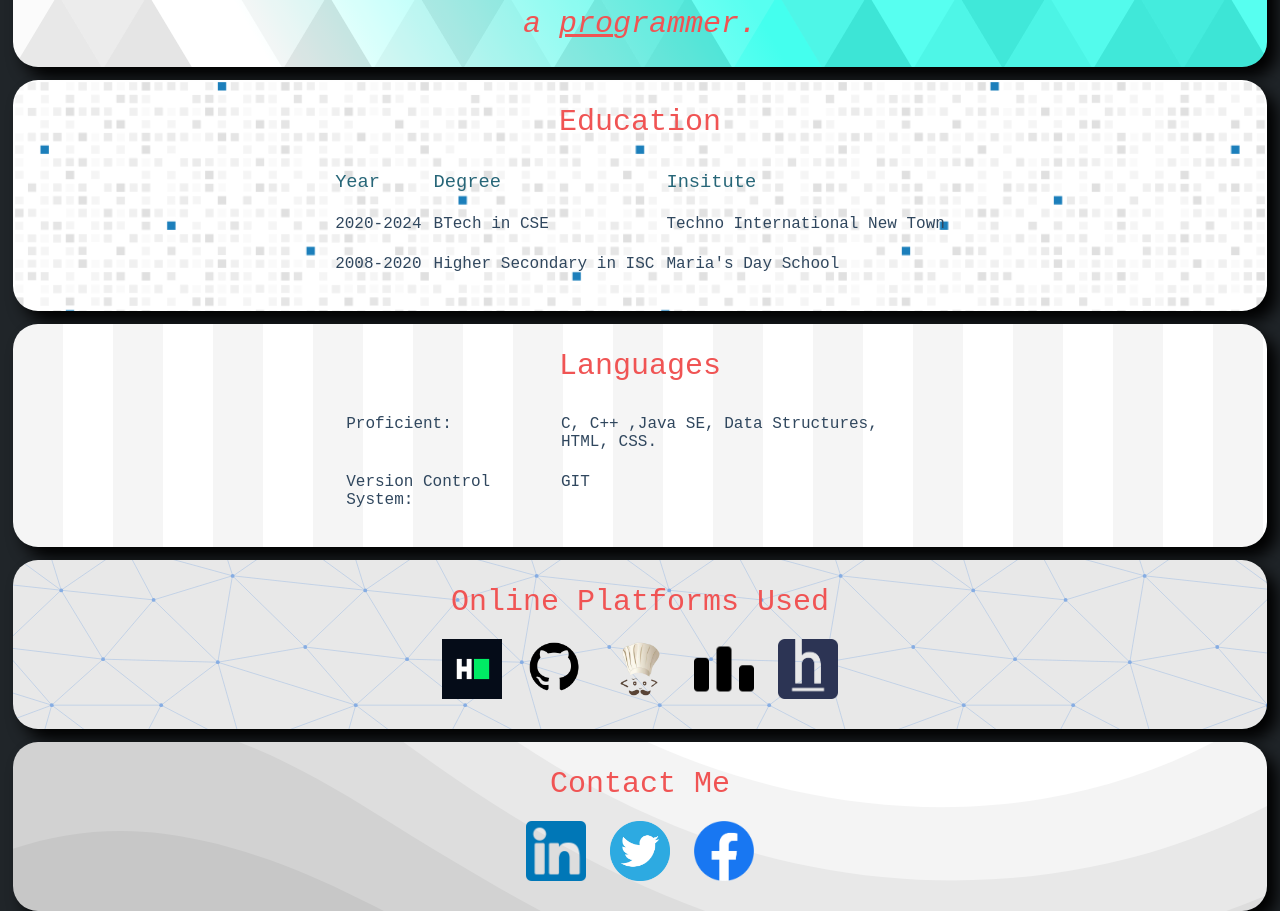
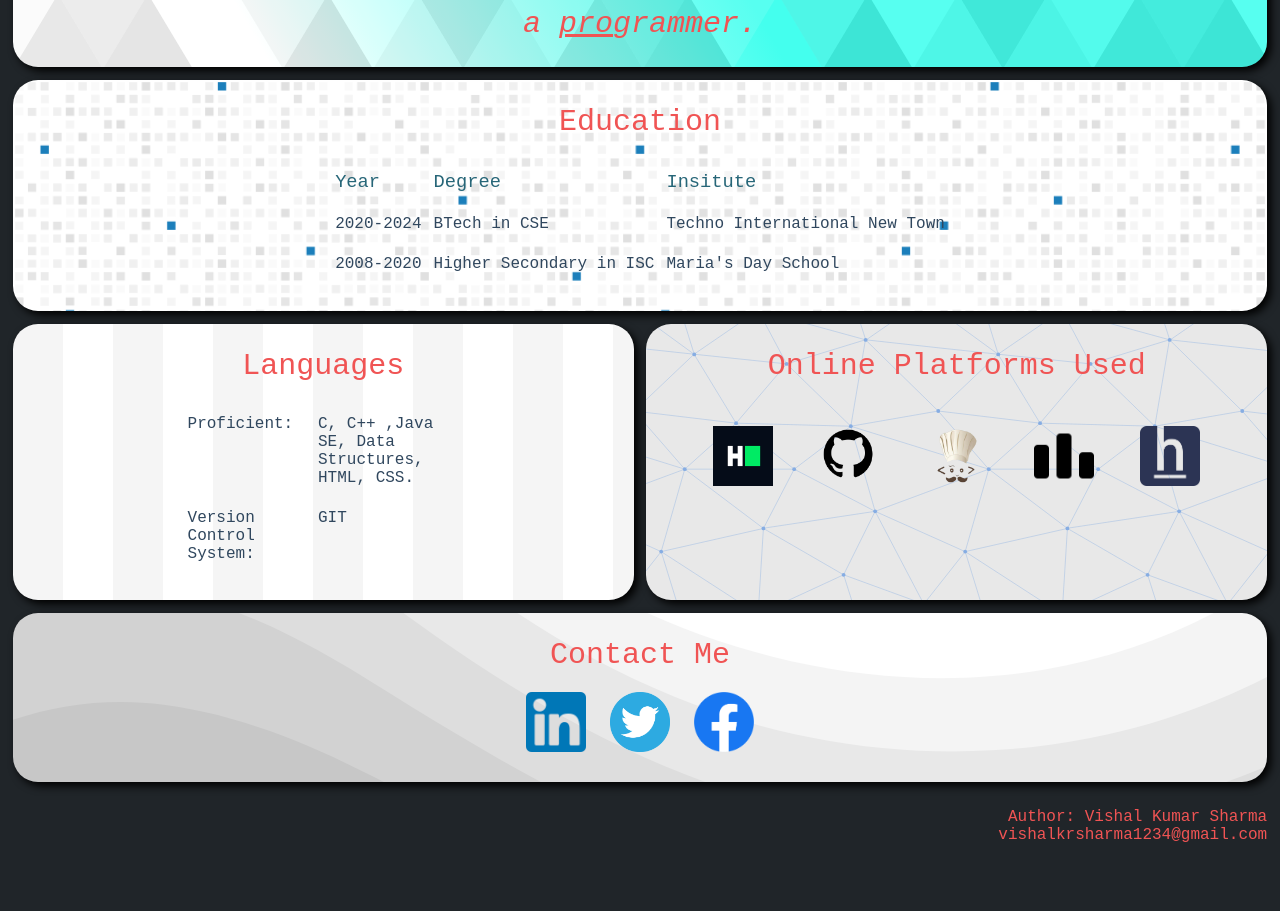
Before and after one commit to vishalkrsharma/cv, a plain HTML site: page index.html in a window 1280 px wide. Shown: the part 394-1305 px from the top of the page. After the commit the page ends 1250 px from the top, so only its background shows below. Drawn offline with Linux system fonts and the light colour scheme.

Commit message:
flexbox added

```diff
--- a/css/styles.css
+++ b/css/styles.css
@@ -7,17 +7,6 @@
 body{
     margin: 0px;
     background-color: #202529;
-
-}
-
-hr{
-    width:4%;
-    background-color:#f4f9f9;
-    border-style: dotted none none none;
-    border-color: grey;
-    border-width:5px;
-    display: block;
-    margin:0 auto 0 auto;
 
 }
 
@@ -61,7 +50,7 @@ tr{
     border-radius: 25px;
     margin: 1%;
     text-align: center;
-    box-shadow: 10px 10px 16px #000000;
+    box-shadow: 4px 4px 8px #000000;
 
 }
 .name{
@@ -95,7 +84,7 @@ tr{
     border-radius: 25px;
     margin: 1%;
     text-align: center;
-    box-shadow: 10px 10px 16px #000000;
+    box-shadow: 4px 4px 8px #000000;
 }
 .edu-table{
     margin:0px auto 0px auto;
@@ -113,7 +102,7 @@ tr{
     border-radius: 25px;
     margin: 1%;
     text-align: center;
-    box-shadow: 10px 10px 16px #000000;
+    box-shadow: 4px 4px 8px #000000;
 }
 .lang-table{
     margin:0px auto 0px auto;
@@ -137,14 +126,19 @@ tr{
     padding:2%;
     border-radius: 25px;
     margin: 1%;
-    box-shadow: 10px 10px 16px #000000;
+    box-shadow: 4px 4px 8px #000000;
 }
 .op{
     padding-bottom: 30px;
 }
 .link{
     text-decoration: none;
-    padding:10px
+    padding:10px;
+}
+
+.op-div > .link > img{
+    padding: 2%;
+    padding-top: 4%;
 }
 
 /* CONTACT ME DIV */
@@ -156,17 +150,40 @@ tr{
     border-radius: 25px;
     margin: 1%;
     text-align: center;
-    box-shadow: 10px 10px 16px #000000;
+    box-shadow: 4px 4px 8px #000000;
 }
 
 /* MEDIA QUERIES */
 
 @media(max-width:1000px){
-    .hacker{
-        width: 5%;
-    }
-    .intro-div, .education-div, .lang-div, .op-div, .contact-me-div{
+
+    .intro-div, .edu-div, .lang-div, .op-div, .contact-me-div{
         padding:8%;
         margin:5%;
     }
+
 }
+
+@media (min-width:1000px){
+
+    .flex-div{
+        display:flex;
+        justify-content:space-around;
+        margin:1%;
+        /* padding:2%; */
+    }
+    .lang-div{
+        width:50%;
+        /* margin:0.5% .5% 0.5% 1%; */
+        margin:0;
+        margin-right:0.5%;
+    }
+
+    .op-div{
+        width:50%;
+        /* margin:0.5% 1% 0.5% 0.5%; */
+        margin:0;
+        margin-left:0.5%;
+    }
+
+}
--- a/index.html
+++ b/index.html
@@ -56,6 +56,10 @@
             </table>
         </div>
 
+        <!-- flex-div -->
+
+        <div class="flex-div">
+
             <!-- lang-div -->
 
             <div class="lang-div" id="lang-div">
@@ -93,8 +97,12 @@
                     </a>
             </div>
 
+        </div>
+
+
+
         <!-- contact-me-div -->
-
+        <div>
             <div class="contact-me-div" id="contact-me">
                 <h2 class="heading">Contact Me</h2>
                 <a class="link" href="https://www.linkedin.com/in/vishal-kumar-sharma-955aa0201" target="blank">
@@ -106,6 +114,7 @@
                 <a class="link" href="https://www.facebook.com/vishalkrsharma1234" target="blank">
                     <img src="img/facebook.png" alt="Image not found" width="60px">
                 </a>
+            </div>
         </div>
 
         <!-- footer -->
```
Lines whose indentation alone changed are shown as unchanged.
